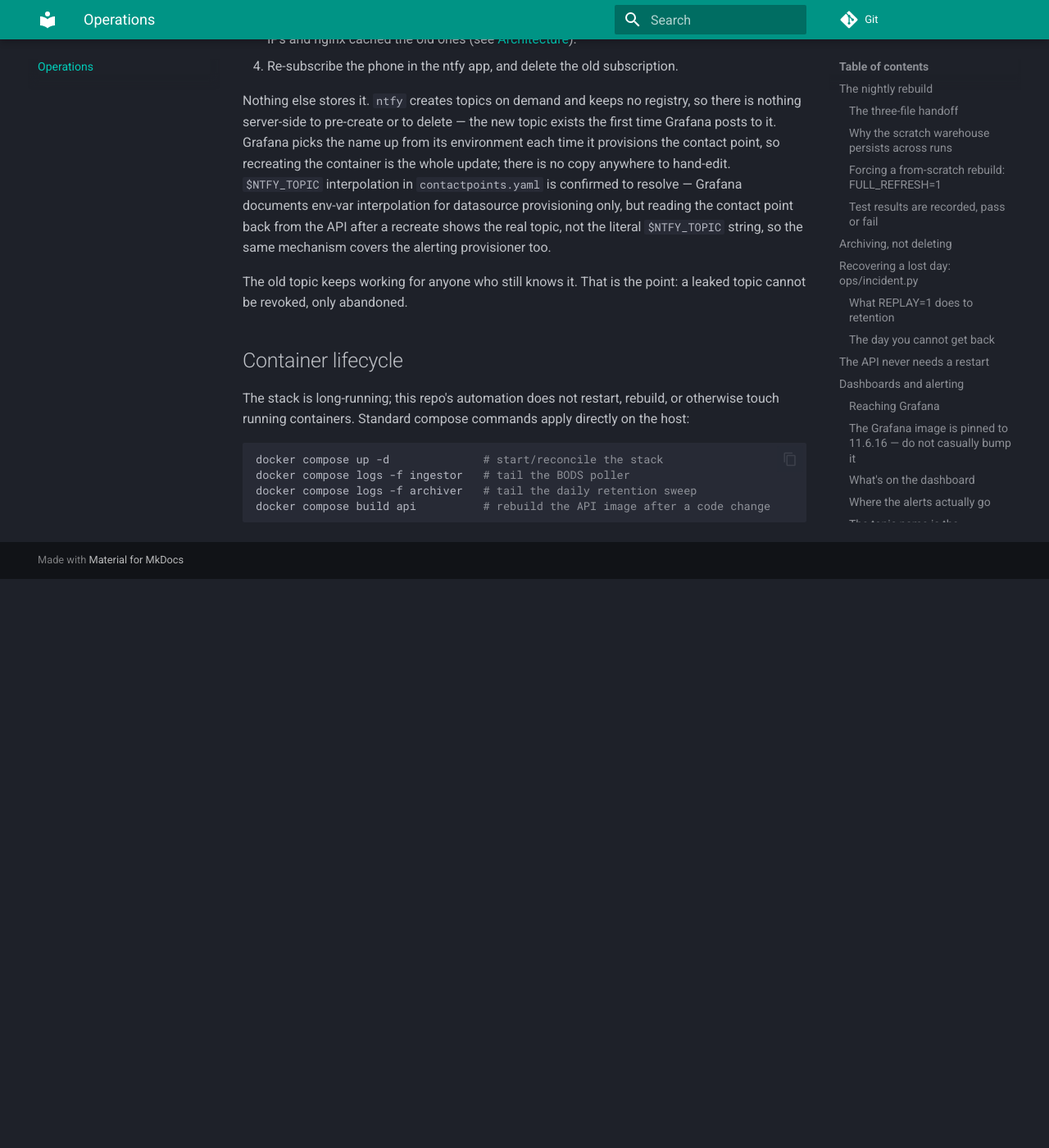
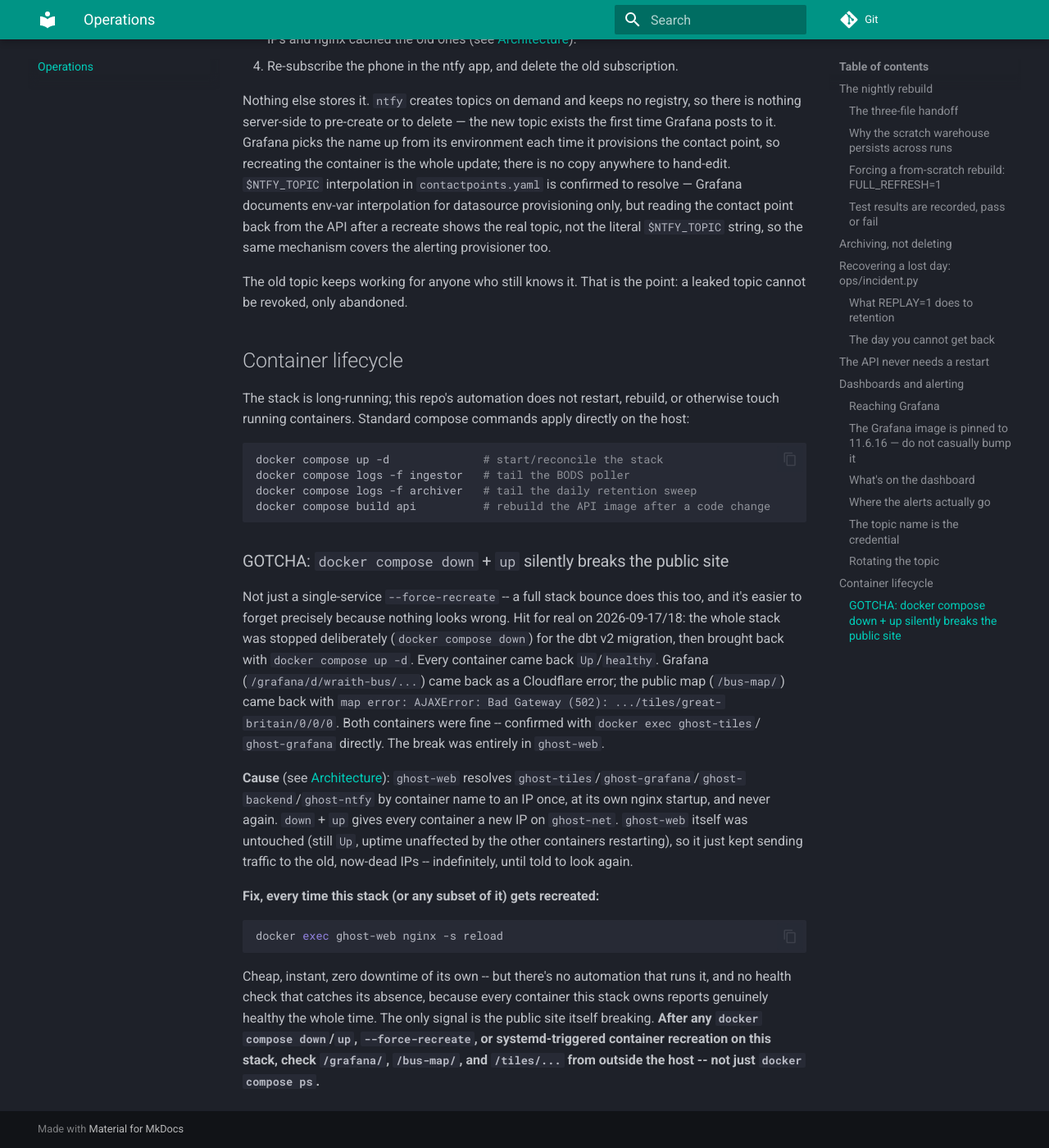
Before and after one commit to wraith-proxy/wraith-bus-ingestor, an MkDocs documentation site: the page built from docs/operations.md, in a window 1280 px wide and 1400 px high, scrolled down 8474 px. Shown: the whole window at 82% size. Built offline with MkDocs 1.6.1 and Material for MkDocs 9.7.7, drawn with Linux system fonts in a browser that asks for light colours; before the commit the page ends 9180 px from its top, so only the background shows below that.

Commit message:
:memo: document the docker compose down/up + stale nginx IP gotcha
Hit for real 2026-09-17/18: full stack down/up for the dbt migration left
ghost-web pointing at dead ghost-tiles/ghost-grafana IPs -- both
containers healthy, nginx just never re-resolved. Existing notes covered
single-service --force-recreate (api rebuild, ntfy topic rotation) but
not a full stack bounce. Added a GOTCHA section to operations.md's
Container lifecycle with the concrete incident and the check to run
after any stack-wide restart; architecture.md's existing note now calls
out full down/up explicitly and links to it.

````diff
--- a/docs/architecture.md
+++ b/docs/architecture.md
@@ -153,7 +153,13 @@
 and `/api/` 502 while the containers themselves are perfectly healthy. This
 applies unchanged to `/grafana/` and `/ntfy/` — and it bites there routinely,
 because rotating `NTFY_TOPIC` is done by recreating exactly those two
-containers.
+containers. **Applies to a full `docker compose down` + `up` just as much
+as a single `--force-recreate`** — every container in the stack gets a new
+IP either way, and `ghost-web` itself typically isn't touched, so it stays
+`Up` pointing at dead IPs with no health check anywhere catching it. See
+[Operations § Container lifecycle](operations.md#gotcha-docker-compose-down--up-silently-breaks-the-public-site)
+for the concrete 2026-09-17/18 incident and the check to run after any
+stack-wide restart.
 
 ## Data contracts and ontology
 
--- a/docs/operations.md
+++ b/docs/operations.md
@@ -430,3 +430,38 @@
 docker compose logs -f archiver   # tail the daily retention sweep
 docker compose build api          # rebuild the API image after a code change
 ```
+
+### GOTCHA: `docker compose down` + `up` silently breaks the public site
+
+Not just a single-service `--force-recreate` -- a full stack bounce does
+this too, and it's easier to forget precisely because nothing looks
+wrong. Hit for real on 2026-09-17/18: the whole stack was stopped
+deliberately (`docker compose down`) for the dbt v2 migration, then
+brought back with `docker compose up -d`. Every container came back
+`Up`/`healthy`. Grafana (`/grafana/d/wraith-bus/...`) came back as a
+Cloudflare error; the public map (`/bus-map/`) came back with `map
+error: AJAXError: Bad Gateway (502): .../tiles/great-britain/0/0/0`.
+Both containers were fine -- confirmed with `docker exec ghost-tiles`/
+`ghost-grafana` directly. The break was entirely in `ghost-web`.
+
+**Cause** (see [Architecture](architecture.md)): `ghost-web` resolves
+`ghost-tiles`/`ghost-grafana`/`ghost-backend`/`ghost-ntfy` by container
+name to an IP once, at its own nginx startup, and never again. `down` +
+`up` gives every container a new IP on `ghost-net`. `ghost-web` itself
+was untouched (still `Up`, uptime unaffected by the other containers
+restarting), so it just kept sending traffic to the old, now-dead IPs --
+indefinitely, until told to look again.
+
+**Fix, every time this stack (or any subset of it) gets recreated:**
+
+```bash
+docker exec ghost-web nginx -s reload
+```
+
+Cheap, instant, zero downtime of its own -- but there's no automation
+that runs it, and no health check that catches its absence, because
+every container this stack owns reports genuinely healthy the whole
+time. The only signal is the public site itself breaking. **After any
+`docker compose down`/`up`, `--force-recreate`, or systemd-triggered
+container recreation on this stack, check `/grafana/`, `/bus-map/`, and
+`/tiles/...` from outside the host -- not just `docker compose ps`.**
````
